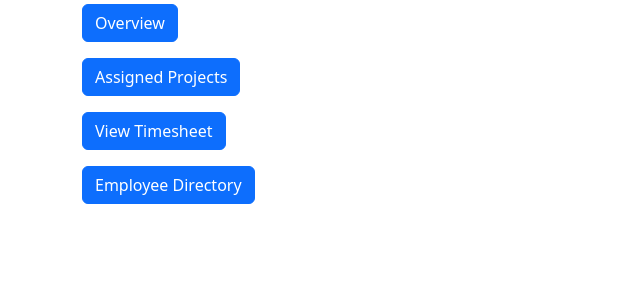
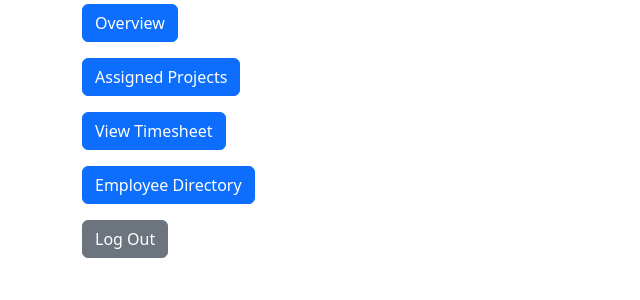
Before and after one commit to pbinspanish/comp-4150-project, a PHP site: page /employee/employee_dashboard.php in a window 1280 px wide. Shown: the part 250-550 px from the top of the page, without its empty margins (0-640 px from the left). Run offline with PHP 8.4, Linux system fonts and the light colour scheme; the visitor is signed in with stand-in values (Sample User, id 1).

Commit message:
add back buttons

```diff
--- a/Webpage/employee/employee_dashboard.php
+++ b/Webpage/employee/employee_dashboard.php
@@ -45,6 +45,12 @@ include $_SERVER['DOCUMENT_ROOT'] . '/templates/header.php';
 	</div>
 </div>
 
+<div class="row mt-3">
+	<div class="col-auto">
+		<a class="btn btn-secondary" href="javascript:history.back()" role="button">Log Out</a>
+	</div>
+</div>
+
 <?php
 include $_SERVER['DOCUMENT_ROOT'] . '/templates/footer.php';
 ?>
--- a/Webpage/employee/employee_login.php
+++ b/Webpage/employee/employee_login.php
@@ -17,6 +17,12 @@ include $_SERVER['DOCUMENT_ROOT'] . '/templates/header.php';
 	<button type="submit" class="btn btn-primary">Sign In</button>
 </form>
 
+<div class="row mt-3">
+	<div class="col-auto">
+		<a class="btn btn-secondary" href="javascript:history.back()" role="button">Return</a>
+	</div>
+</div>
+
 <?php
 if ($_SERVER['REQUEST_METHOD'] === 'POST' && !empty($_POST['ssn'])) {
 	session_start();
--- a/Webpage/index.php
+++ b/Webpage/index.php
@@ -21,6 +21,12 @@ include $_SERVER['DOCUMENT_ROOT'] . '/templates/header.php';
 	</div>
 </div>
 
+<div class="row mt-3">
+	<div class="col-auto">
+		<a class="btn btn-secondary" href="javascript:close()" role="button">Close</a>
+	</div>
+</div>
+
 <?php
 include $_SERVER['DOCUMENT_ROOT'] . '/templates/footer.php';
 ?>
```
